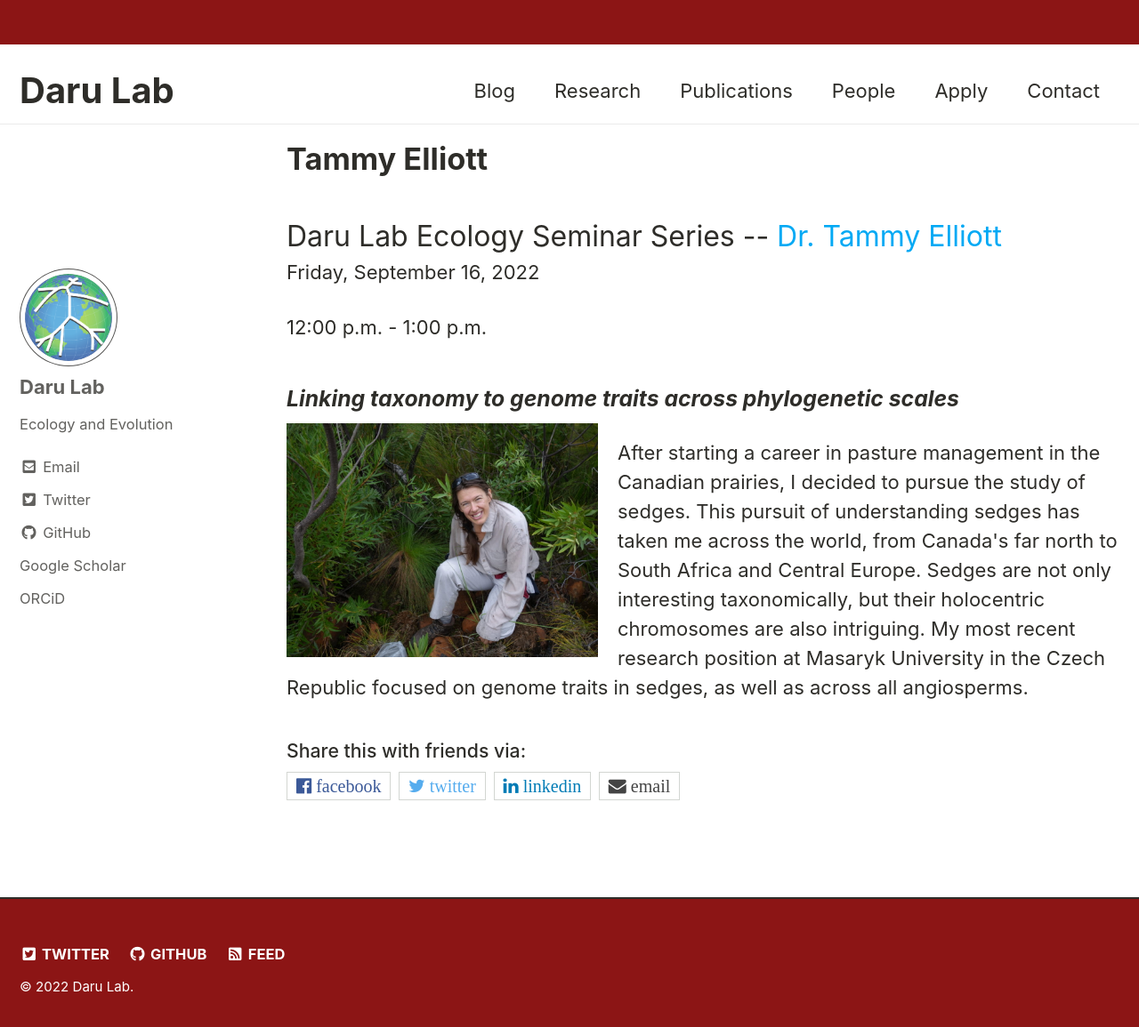
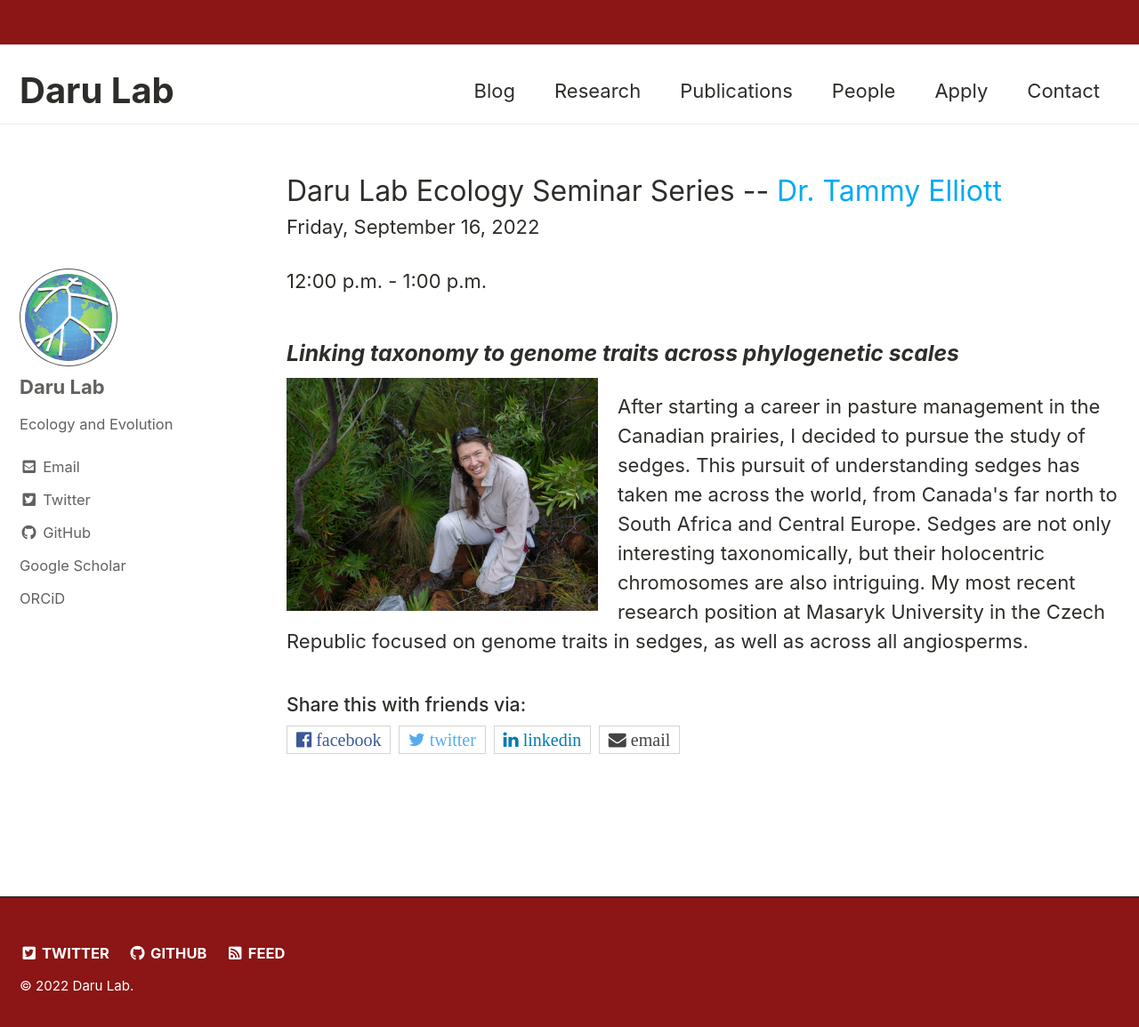
Before and after one commit to darunabas/darulab.github.io, a Jekyll site: the page built from _pages/Tammy_Elliott_Seminar.html, in a window 1280 px wide and 1165 px high. Shown: the top 1155 px of the window at 89% size. Built offline with Jekyll 4.4.1, drawn with Linux system fonts in a browser that asks for light colours; cached includes are drawn as plain includes.

Commit message:
updated posts

```diff
--- a/_pages/Gabriel-Nakamura-Seminar.html
+++ b/_pages/Gabriel-Nakamura-Seminar.html
@@ -1,6 +1,5 @@
 ---
 permalink: /Gabriel-Nakamura-Seminar.html/
-title: Gabriel Nakamura
 published: true
 ---
 
--- a/_pages/Tammy_Elliott_Seminar.html
+++ b/_pages/Tammy_Elliott_Seminar.html
@@ -1,6 +1,5 @@
 ---
 permalink: /Tammy_Elliott_Seminar.html/
-title: Tammy Elliott
 published: true
 ---
 
```
